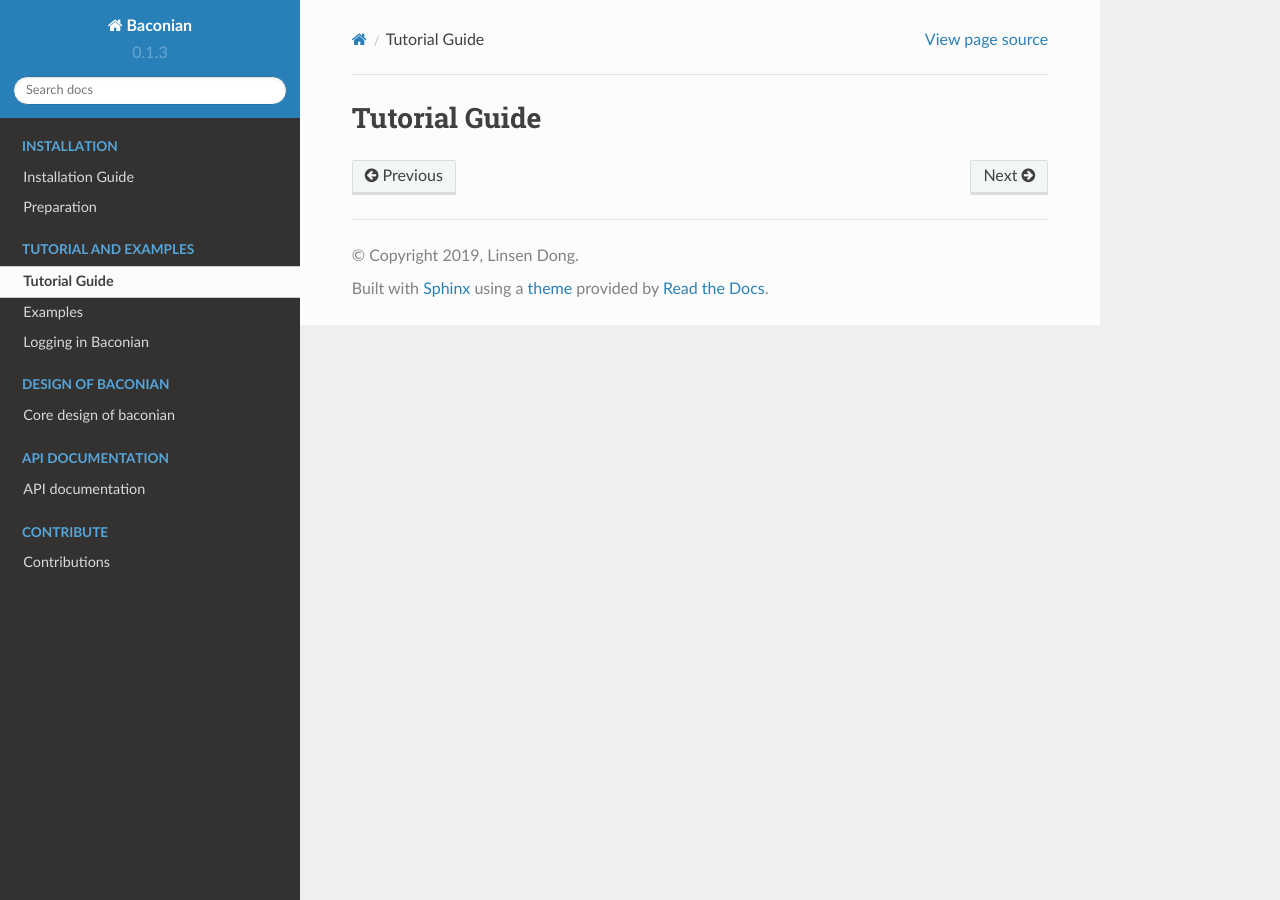
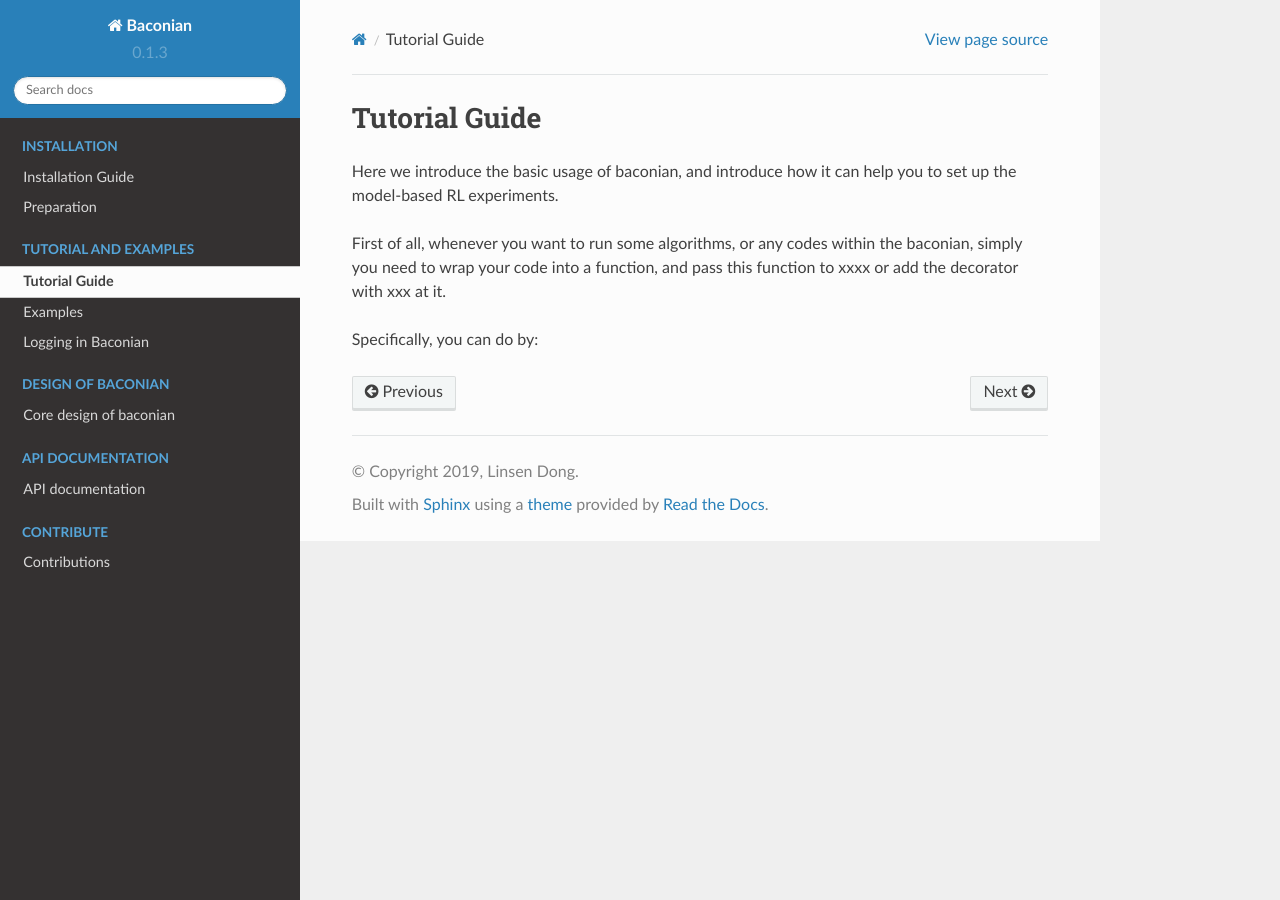
Before and after one commit to cap-ntu/baconian-project, a Sphinx documentation site: the page built from docs/tutorial.rst, in a window 1280 px wide. Built offline with Sphinx 7.4.7 and the Read the Docs theme 2.0.0, drawn with Linux system fonts in a browser that asks for light colours.

Commit message:
update docs

```diff
--- a/docs/tutorial.rst
+++ b/docs/tutorial.rst
@@ -1,2 +1,13 @@
 Tutorial Guide
 ===============
+
+Here we introduce the basic usage of baconian, and introduce how it can help you
+to set up the model-based RL experiments.
+
+First of all, whenever you want to run some algorithms, or any codes within the
+baconian, simply you need to wrap your code into a function, and pass this
+function to xxxx or add the decorator with xxx at it.
+
+Specifically, you can do by:
+
+.. code-block:?L
```
